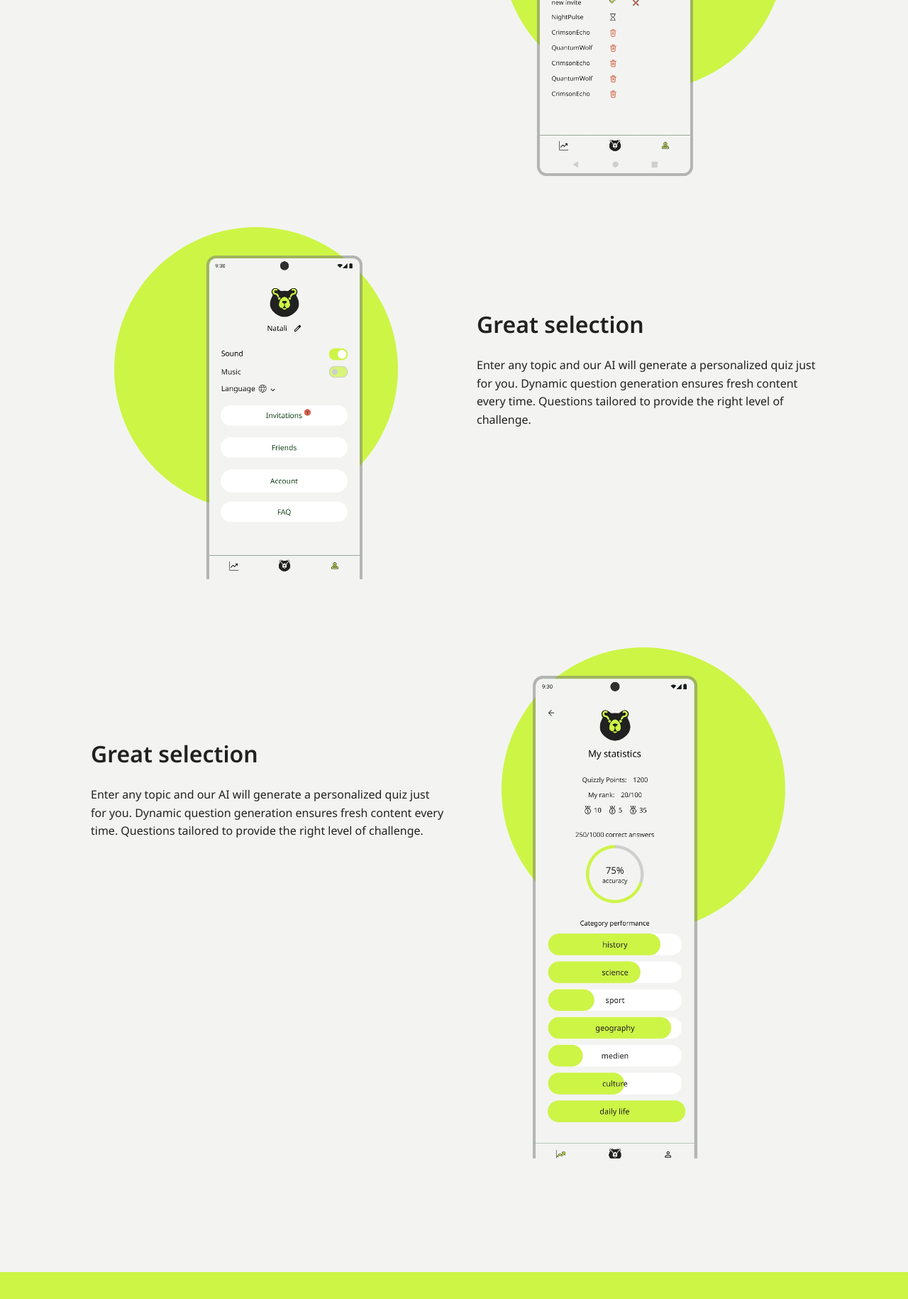
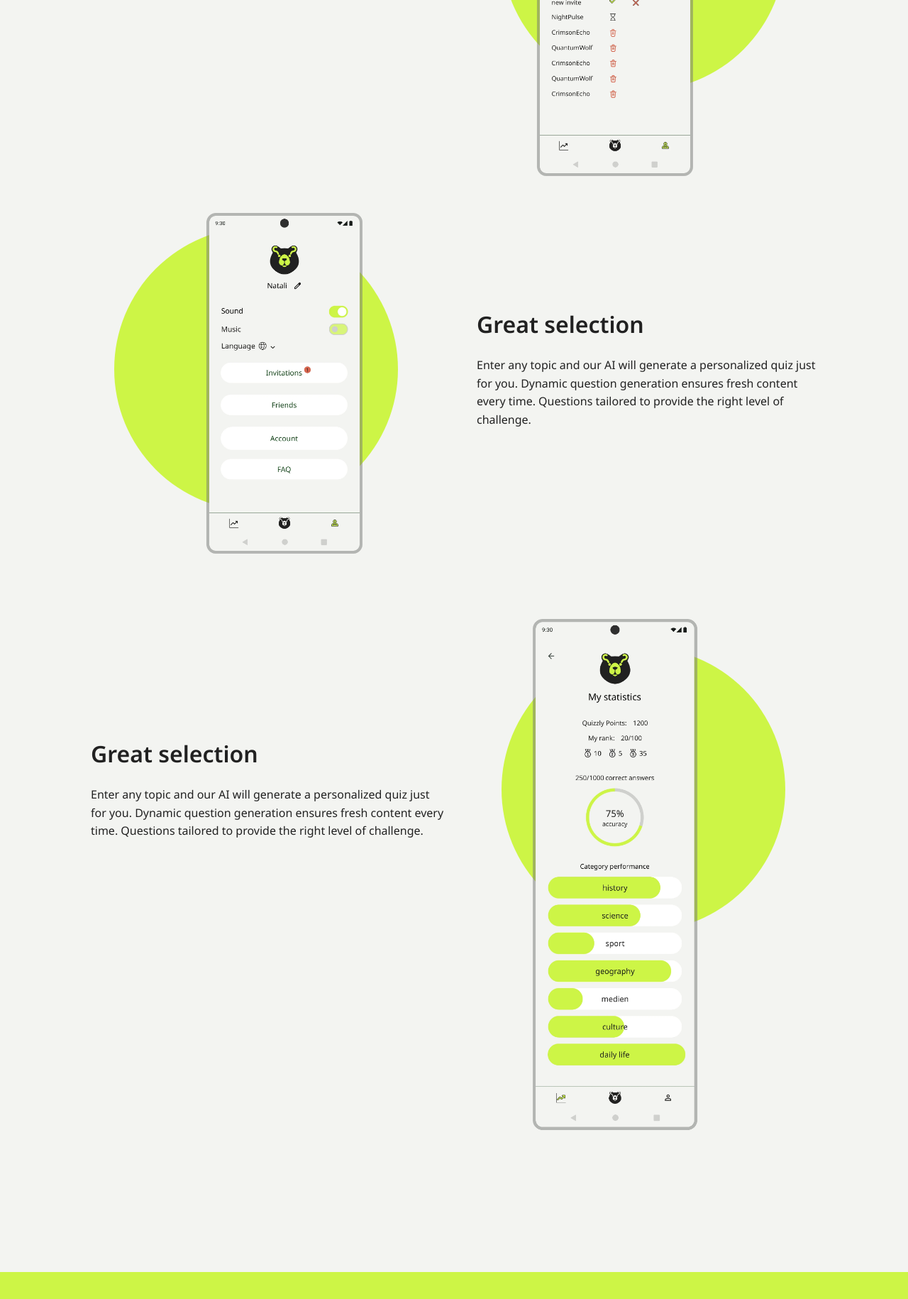
Before and after one commit to Grafikmartin/quizzlybears, a React (Create React App) app: page / in a window 1280 px wide. Shown: the part 2673-4503 px from the top of the page at 71% size. Built offline with nearby package versions, Linux system fonts and the light colour scheme.

Commit message:
🔧 Fixe Bildpositionierung für Benefits3 und Benefits4 - Kein Anschneiden mehr auf Desktop

```diff
--- a/src/App.css
+++ b/src/App.css
@@ -877,7 +877,7 @@ html, body {
   height: 120%;
   object-fit: contain;
   position: absolute;
-  top: 10%;
+  top: -5%;
   left: 0%;
   z-index: 2;
   transform: translateX(-500px) translateY(80px) scale(0.7);
@@ -951,7 +951,7 @@ html, body {
   height: 120%;
   object-fit: contain;
   position: absolute;
-  top: 10%;
+  top: -5%;
   left: 0%;
   z-index: 2;
 }
@@ -961,7 +961,7 @@ html, body {
   height: 180%;
   object-fit: contain;
   position: absolute;
-  top: 10%;
+  top: -10%;
   left: -50%;
   z-index: 2;
   transform: translateX(500px) translateY(80px) scale(0.7);
@@ -1183,15 +1183,21 @@ html, body {
   }
 }
 
-/* Sehr breite Bildschirme - Extra Anpassung für Benefits3 */
+/* Sehr breite Bildschirme - Extra Anpassung für Benefits3 und Benefits4 */
 @media (min-width: 1400px) {
   .benefits3-image-profil {
+    top: -15%;
+  }
+  .benefits4-image-stats {
     top: -15%;
   }
 }
 
 @media (min-width: 1800px) {
   .benefits3-image-profil {
+    top: -20%;
+  }
+  .benefits4-image-stats {
     top: -20%;
   }
 }
```
